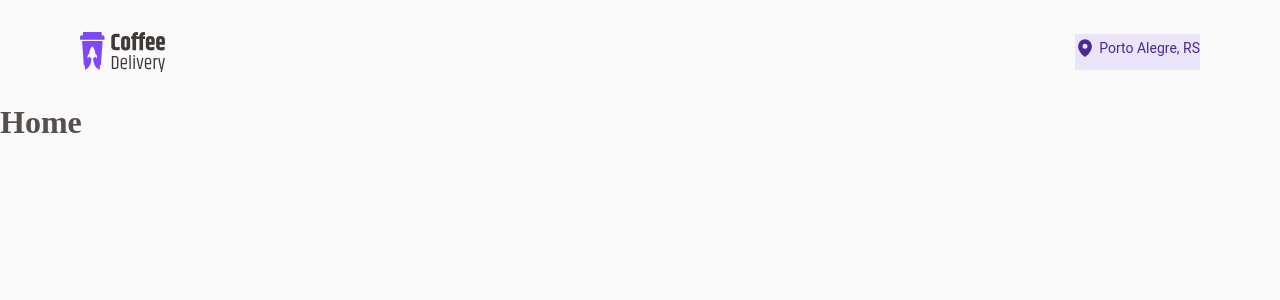
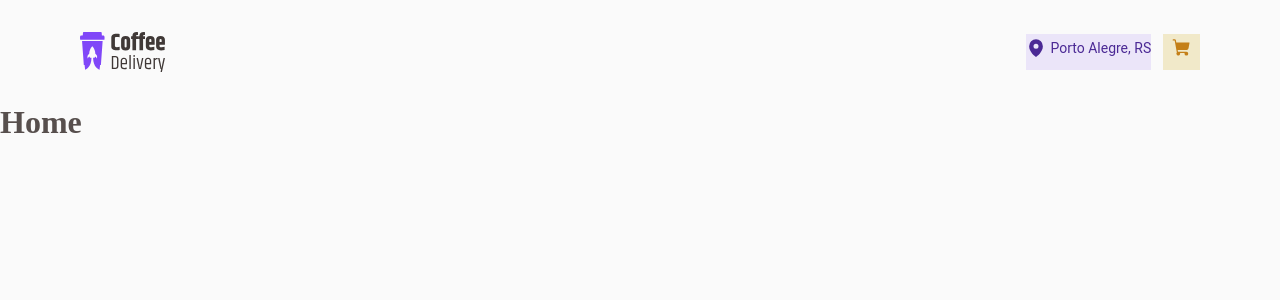
Before and after one commit to ReinaldoARamos/Ignite_Coffee_Delivery-, a React (Vite) app: page / in a window 1280 px wide. Shown: the top 300 px of the page. Built offline with nearby package versions, Linux system fonts and the light colour scheme.

Commit message:
criando o ícone com o variant amarelo, no caso é o do cart

```diff
--- a/src/Components/Header/index.tsx
+++ b/src/Components/Header/index.tsx
@@ -16,6 +16,10 @@ export function Header() {
           Porto Alegre, RS
 
          </HeaderButton>
+
+         <HeaderButton variant="yellow">
+         <ShoppingCart size={20} weight="fill" />
+         </HeaderButton>
         </HeaderButtonContainer>
       </div>
     </HeaderLayout>
```
